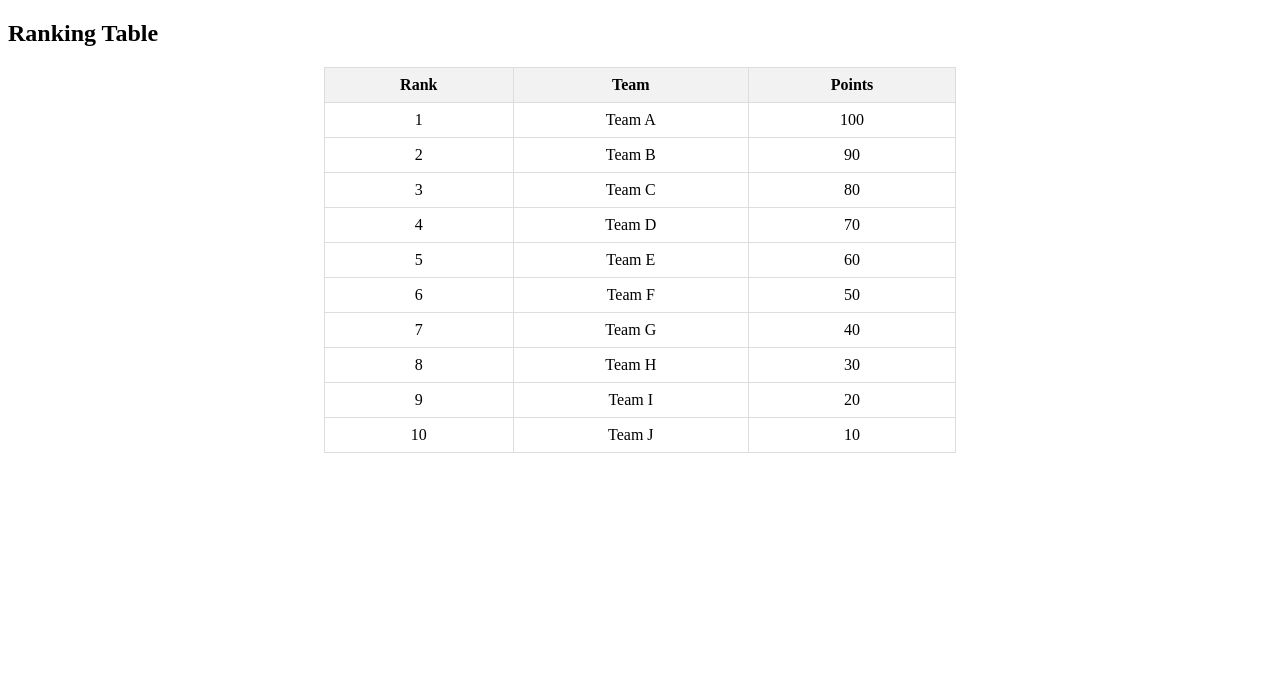
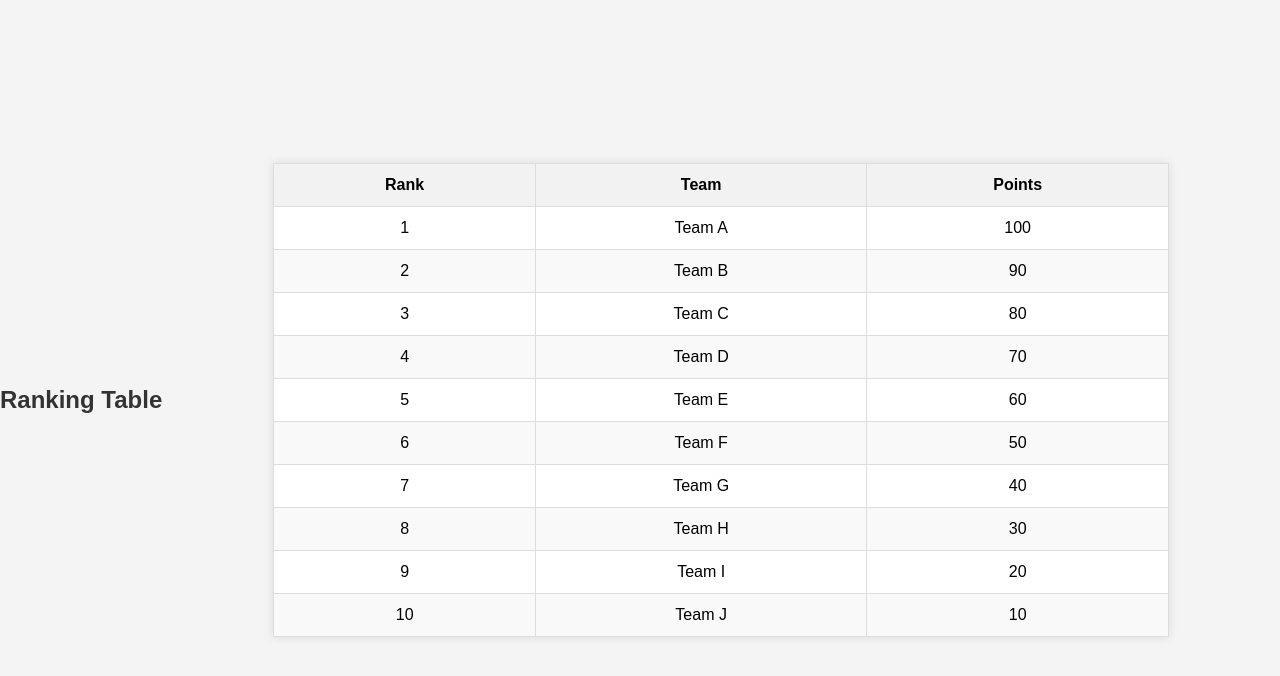
Before and after one commit to sannsovichika/Demo-Test, a plain HTML site: page index.html in a window 1280 px wide. Drawn offline with Linux system fonts and the light colour scheme.

Commit message:
Update index.html

```diff
--- a/index.html
+++ b/index.html
@@ -5,20 +5,45 @@
   <meta name="viewport" content="width=device-width, initial-scale=1.0">
   <title>Ranking Table</title>
   <style>
+    body {
+      font-family: 'Arial', sans-serif;
+      background-color: #f4f4f4;
+      margin: 0;
+      display: flex;
+      align-items: center;
+      justify-content: center;
+      height: 100vh;
+    }
+
+    h2 {
+      text-align: center;
+      color: #333;
+    }
+
     table {
-      width: 50%;
+      width: 70%;
       border-collapse: collapse;
       margin: 20px auto;
+      box-shadow: 0 0 10px rgba(0, 0, 0, 0.1);
+      background-color: #fff;
     }
 
     th, td {
       border: 1px solid #ddd;
-      padding: 8px;
+      padding: 12px;
       text-align: center;
     }
 
     th {
       background-color: #f2f2f2;
+    }
+
+    tbody tr:nth-child(even) {
+      background-color: #f9f9f9;
+    }
+
+    tbody tr:hover {
+      background-color: #e0e0e0;
     }
   </style>
 </head>
```
